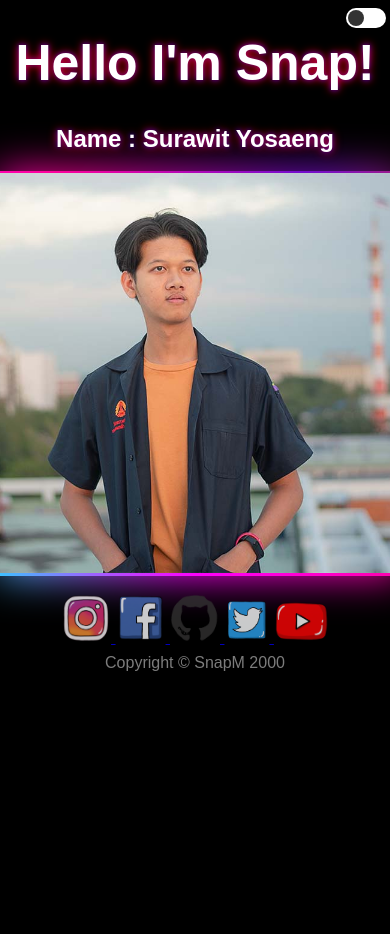
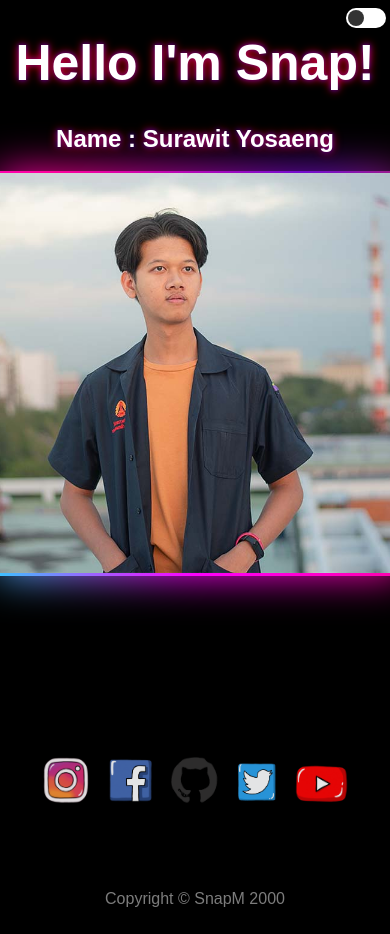
Before and after one commit to j4m3ee/j4m3ee.github.io, a plain HTML site: page index.html in a window 390 px wide. Before the commit the page ends 844 px from the top, so only its background shows below. Drawn offline with Linux system fonts and the light colour scheme.

Commit message:
dev css for mobile

```diff
--- a/index.html
+++ b/index.html
@@ -24,45 +24,47 @@
     </div>
     <div class="image glow"></div>
 
+    <div class="underbox">
         <div class="contact">
-        <a href="https://www.instagram.com/ijame.srw" >
-            <img alt="Surawit | Instagram" width="50px" src="./assets/instagram.gif" />
+            <a href="https://www.instagram.com/ijame.srw">
+                <img class="item-m" alt="Surawit | Instagram" src="./assets/instagram.gif" />
             </a>
             <a href="https://www.facebook.com/IJameSRW">
-            <img alt="Surawit | Facebook" width="50px" src="./assets/facebook.gif" />
+                <img class="item-m" alt="Surawit | Facebook" src="./assets/facebook.gif" />
             </a>
             <a href="https://github.com/j4m3ee">
-            <img alt="Surawit | Github" width="50px" src="./assets/github.gif" />
+                <img class="item-m" alt="Surawit | Github" src="./assets/github.gif" />
             </a>
             <a href="https://twitter.com/SYosaeng">
-            <img alt="Surawit | Twitter" width="45px" src="./assets/twitter.gif" />
+                <img class="item-s" alt="Surawit | Twitter" src="./assets/twitter.gif" />
             </a>
             <a href="https://www.youtube.com/channel/UCt_m-i4rhpKJlUNSW0zF80Q">
-            <img alt="Surawit | Youtube" width="55px" src="./assets/youtube.gif" />
+                <img class="item-l" alt="Surawit | Youtube" src="./assets/youtube.gif" />
             </a>
+        </div>
+
+        <div class="footer"><a>Copyright © SnapM 2000</a></div>
+    </div>
 
 
-    </div>
-
-    <div><a class="footer">Copyright © SnapM 2000</a></div>
 
     <script>
         var checkbox = document.querySelector('input[name=theme]')
-        checkbox.addEventListener('change',function(){
-            if(this.checked){
+        checkbox.addEventListener('change', function () {
+            if (this.checked) {
                 trans()
-                document.documentElement.setAttribute('data-theme','light')
-            }else{
+                document.documentElement.setAttribute('data-theme', 'light')
+            } else {
                 trans()
-                document.documentElement.setAttribute('data-theme','dark')
+                document.documentElement.setAttribute('data-theme', 'dark')
             }
         })
 
         let trans = () => {
             document.documentElement.classList.add('transition')
-            window.setTimeout(()=>{
+            window.setTimeout(() => {
                 document.documentElement.classList.remove('transition')
-            },1000)
+            }, 1000)
         }
     </script>
 
--- a/style.css
+++ b/style.css
@@ -11,7 +11,7 @@ body{
     padding: 0;
     margin: 0;
     text-align: center;
-    height: 100%;
+    height: 900px;
     font-family: Arial, Helvetica, sans-serif;
 }
 
@@ -31,14 +31,24 @@ body{
 }
 
 .contact{
-    opacity: 0.8;
-    position: relative;
-    padding: 2%;
+    opacity: 0.9;
+    position: absolute;
+    left: 0;
+    top: 750px;
+    width: 100%;
+    text-decoration: none;
+}
+
+.footer{
+    position: absolute;
+    left: 0;
+    top: 890px;
+    width: 100%;
+    color: #7c7c7c;
 }
 
 .image{
     position: relative;
-    top: -10%;
     background-image: url('./assets/SNP_0082.jpg');
     background-size: cover;
     background-repeat: no-repeat;
@@ -77,9 +87,8 @@ body{
     filter: blur(20px);
 }
 
-.footer{
-    position: relative;
-    color: #7c7c7c;
+a:link {
+    text-decoration: none;
 }
 
 .theme {
@@ -95,7 +104,6 @@ input[type="checkbox"]{
     -webkit-appearance: none;
     visibility: hidden;
     display: none;
-    z-index: 1;
 }
 
 input[type="checkbox"]:checked ~ .label{
@@ -147,6 +155,36 @@ input[type="checkbox"]:checked ~ .label::after{
     transform: translateX(0px);
 }
 
+.item-m {
+    padding: 5px;
+    width: 50px;
+    transition: 0.5s;
+}
+
+.item-s {
+    padding: 5px;
+    width: 45px;
+    transition: 0.5s;
+}
+
+.item-l {
+    padding: 5px;
+    width: 55px;
+    transition: 0.5s;
+}
+
+.item-m:hover {
+    width: 60px;
+}
+
+.item-s:hover {
+    width: 55px;
+}
+
+.item-l:hover {
+    width: 65px;
+}
+
 html.transition,
 html.transition *,
 html.transition *:before,
```
Lines whose indentation alone changed are shown as unchanged.
